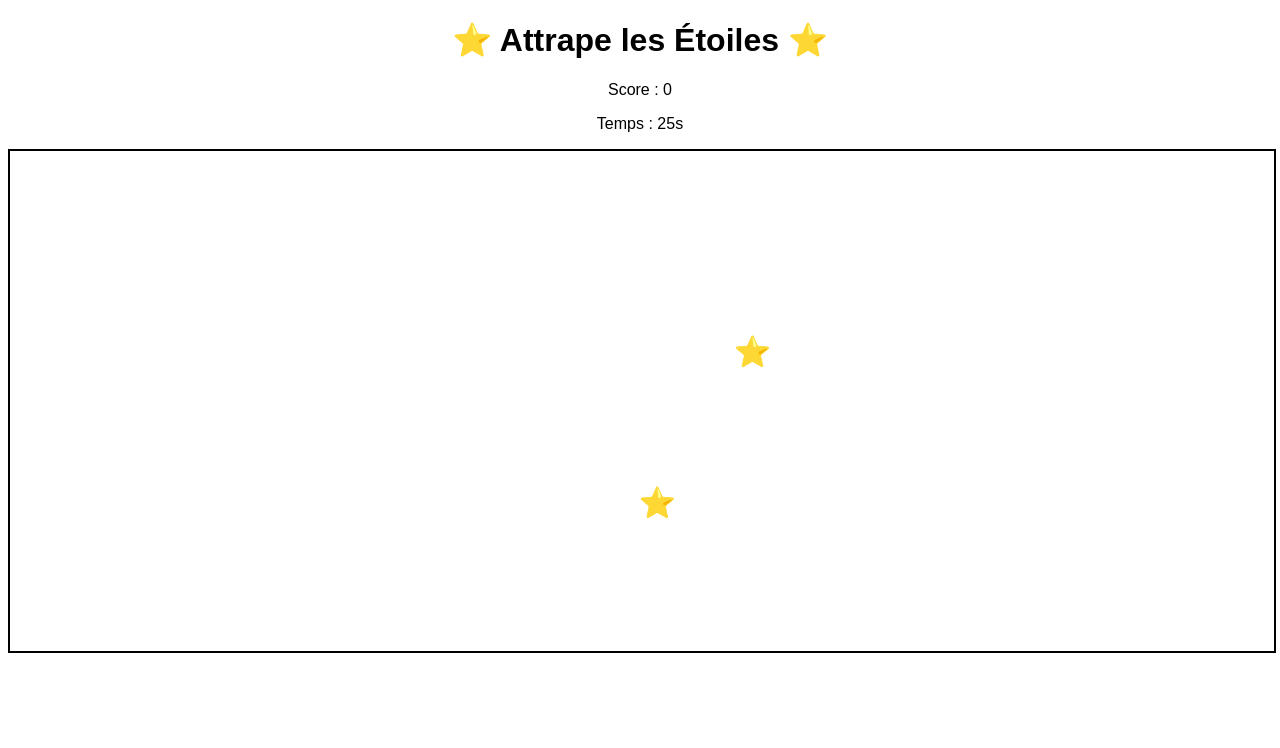
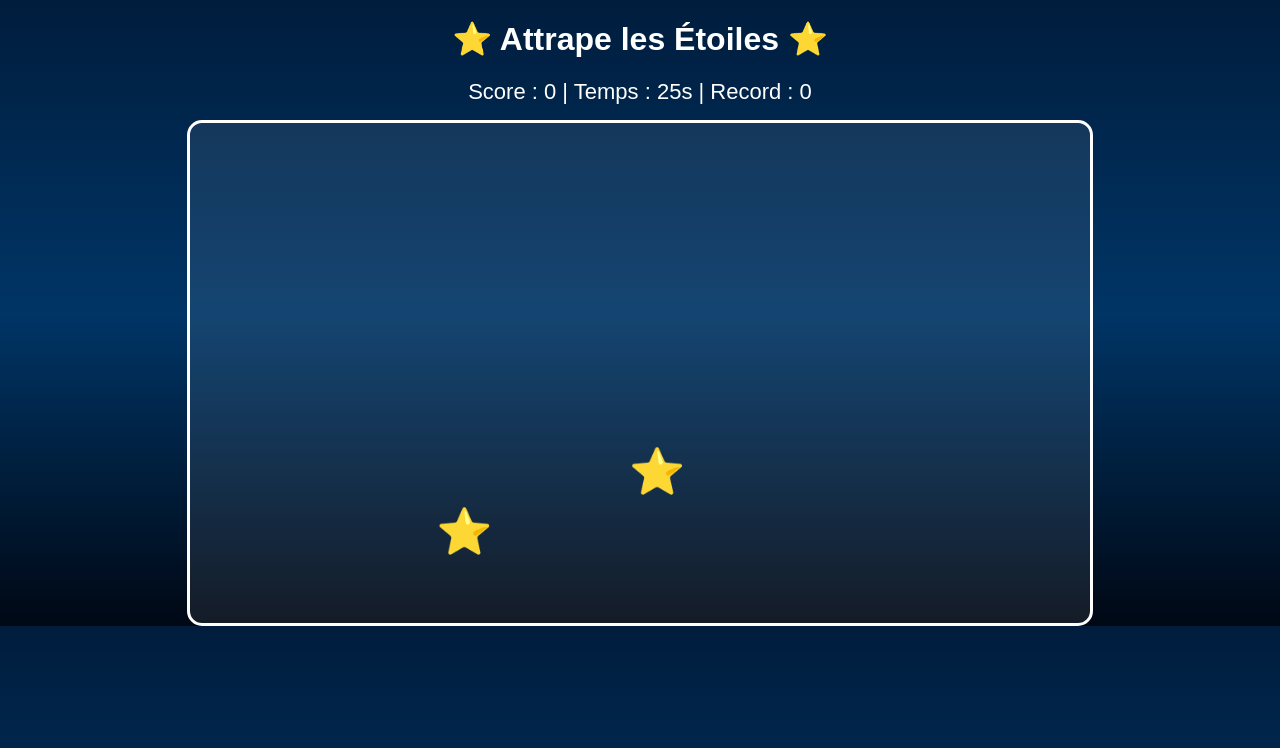
Before and after one commit to xafra418-dot/attrape-les-etoiles, a plain HTML site: page index.html in a window 1280 px wide. Drawn offline with Linux system fonts and the light colour scheme.

Commit message:
Revamp game layout and improve scoring system
Updated game interface and functionality, including scoring and star creation logic.

```diff
--- a/index.html
+++ b/index.html
@@ -1,74 +1,143 @@
 <!DOCTYPE html>
-<html>
+<html lang="fr">
 <head>
 <meta charset="UTF-8">
-<title>Attrape les Étoiles</title>
+<meta name="viewport" content="width=device-width, initial-scale=1.0">
+<title>⭐ Attrape les Étoiles ⭐</title>
+
 <style>
-body {
-  text-align: center;
-  font-family: Arial, sans-serif;
+body{
+    margin:0;
+    font-family:Arial,sans-serif;
+    text-align:center;
+    background:linear-gradient(#001d3d,#003566,#000814);
+    color:white;
 }
-#game {
-  width: 100%;
-  height: 500px;
-  position: relative;
-  border: 2px solid black;
-  overflow: hidden;
+
+h1{
+    margin-top:20px;
 }
-.star {
-  position: absolute;
-  font-size: 30px;
-  cursor: pointer;
+
+#info{
+    font-size:22px;
+    margin:15px;
+}
+
+#game{
+    width:90%;
+    max-width:900px;
+    height:500px;
+    margin:auto;
+    border:3px solid white;
+    border-radius:15px;
+    position:relative;
+    overflow:hidden;
+    background:rgba(255,255,255,0.08);
+}
+
+.star{
+    position:absolute;
+    font-size:45px;
+    cursor:pointer;
+    transition:transform .2s;
+}
+
+.star:hover{
+    transform:scale(1.3);
+}
+
+button{
+    margin-top:20px;
+    padding:12px 25px;
+    font-size:18px;
+    border:none;
+    border-radius:10px;
+    background:gold;
+    cursor:pointer;
+    display:none;
+}
+
+button:hover{
+    background:orange;
 }
 </style>
 </head>
+
 <body>
 
 <h1>⭐ Attrape les Étoiles ⭐</h1>
-<p>Score : <span id="score">0</span></p>
-<p>Temps : <span id="time">30</span>s</p>
+
+<div id="info">
+Score : <span id="score">0</span> |
+Temps : <span id="time">30</span>s |
+Record : <span id="best">0</span>
+</div>
 
 <div id="game"></div>
-
+<button id="restart">🔄 Rejouer</button>
 <script>
 let score = 0;
-let timeLeft = 30;
+let temps = 30;
+let meilleur = localStorage.getItem("record") || 0;
+
+document.getElementById("best").textContent = meilleur;
+
 const game = document.getElementById("game");
+const scoreTxt = document.getElementById("score");
+const timeTxt = document.getElementById("time");
+const restart = document.getElementById("restart");
 
-function createStar() {
-  const star = document.createElement("div");
-  star.className = "star";
-  star.textContent = "⭐";
+function creerEtoile(){
+    const etoile = document.createElement("div");
+    etoile.className = "star";
+    etoile.innerHTML = "⭐";
 
-  star.style.left = Math.random() * (game.clientWidth - 40) + "px";
-  star.style.top = Math.random() * (game.clientHeight - 40) + "px";
+    etoile.style.left = Math.random()*(game.clientWidth-50)+"px";
+    etoile.style.top = Math.random()*(game.clientHeight-50)+"px";
 
-  star.onclick = () => {
-    score++;
-    document.getElementById("score").textContent = score;
-    star.remove();
-  };
+    etoile.onclick = function(){
+        score++;
+        scoreTxt.textContent = score;
+        etoile.remove();
 
-  game.appendChild(star);
+        if(score > meilleur){
+            meilleur = score;
+            localStorage.setItem("record", meilleur);
+            document.getElementById("best").textContent = meilleur;
+        }
+    };
 
-  setTimeout(() => {
-    if (star.parentNode) star.remove();
-  }, 1500);
+    game.appendChild(etoile);
+
+    setTimeout(()=>{
+        if(etoile.parentNode){
+            etoile.remove();
+        }
+    },1200);
 }
 
-const starInterval = setInterval(createStar, 700);
+const apparition = setInterval(creerEtoile,600);
 
-const timer = setInterval(() => {
-  timeLeft--;
-  document.getElementById("time").textContent = timeLeft;
+const chrono = setInterval(()=>{
+    temps--;
+    timeTxt.textContent = temps;
+   if(temps <= 0){
+        clearInterval(chrono);
+        clearInterval(apparition);
 
-  if (timeLeft <= 0) {
-    clearInterval(timer);
-    clearInterval(starInterval);
-    alert("Partie terminée ! Score : " + score);
-  }
-}, 1000);
+        alert("🎉 Partie terminée !\n\nTon score est : " + score);
+
+        restart.style.display = "inline-block";
+    }
+
+},1000);
+
+restart.onclick = function(){
+    location.reload();
+};
 </script>
 
 </body>
 </html>
+
+<button id="restart">🔄 Rejouer</button>
```
